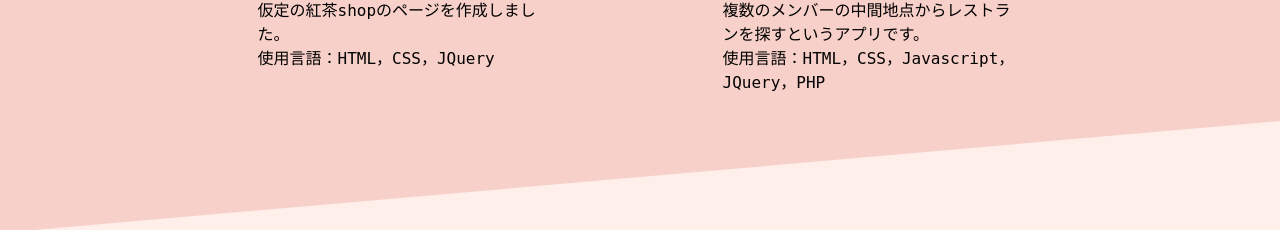
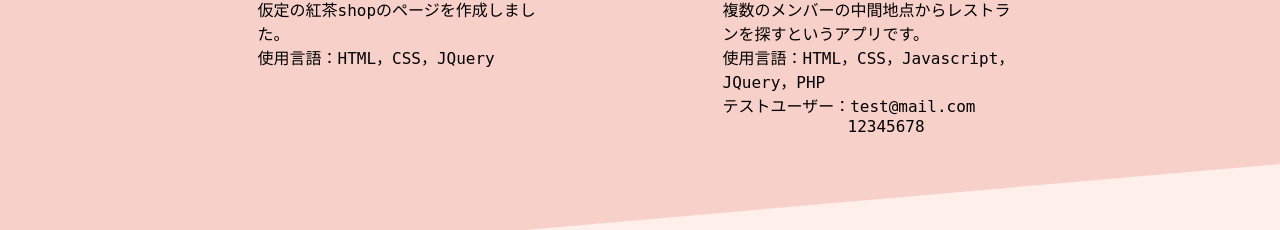
Before and after one commit to kuma-9106/portfolio, a plain HTML site: page index.html in a window 1280 px wide. Shown: the part 2115-2345 px from the top of the page. Drawn offline with nearby package versions, Linux system fonts and the light colour scheme.

Commit message:
テストユーザー情報記載

```diff
--- a/css/style.css
+++ b/css/style.css
@@ -255,6 +255,9 @@ h1{
     -ms-transform: scale(1.2);
     transform: scale(1.2);
 }
+.indent-adjust{
+	padding-left: 125px;
+}
 
 /* 500px以下 */
 @media only screen and (max-width: 500px) {
--- a/index.html
+++ b/index.html
@@ -70,7 +70,9 @@
           </a>
           <h2>eatomo</h2>
             複数のメンバーの中間地点からレストランを探すというアプリです。<br>
-            使用言語：HTML，CSS，Javascript，JQuery，PHP
+            使用言語：HTML，CSS，Javascript，JQuery，PHP<br>
+            テストユーザー：test@mail.com<br>
+            <span class="indent-adjust">12345678</span>
           </p>
          </li>
      </ul>
```
